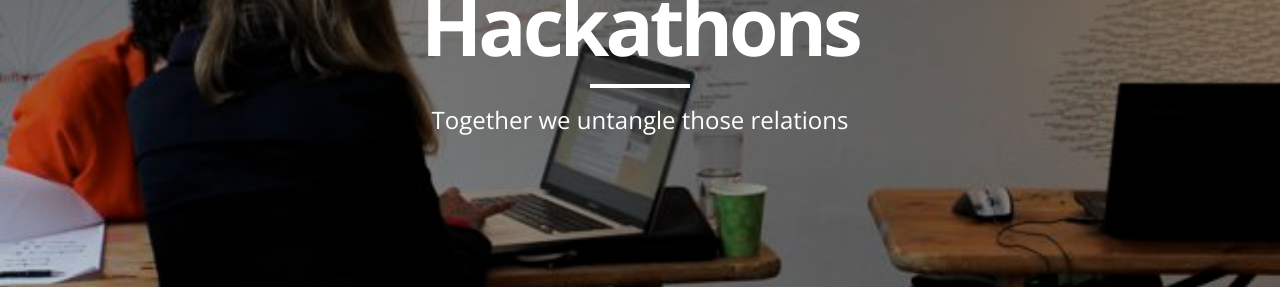
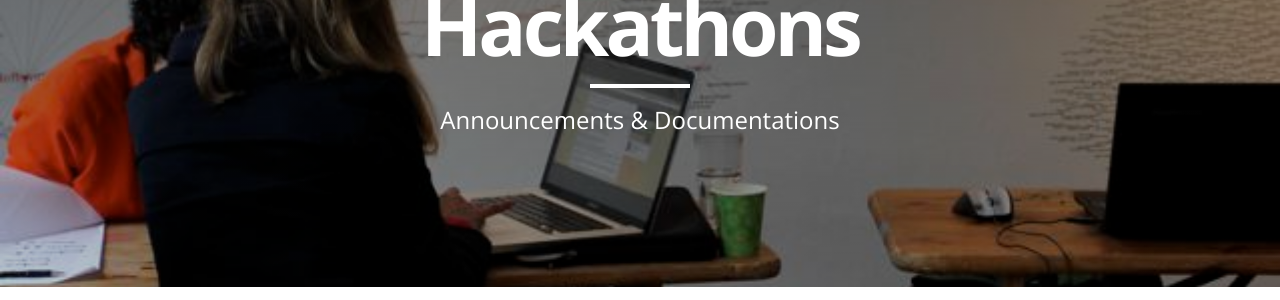
Before and after one commit to graphcommons/hackathons, a Jekyll site: the page built from index.html, in a window 1280 px wide. Shown: the part 257-557 px from the top of the page. Built offline with Jekyll 4.4.1, drawn with Linux system fonts in a browser that asks for light colours; nearby versions of some CDN libraries; the list of posts is cut into pages by our own code.

Commit message:
index subtitle updated

```diff
--- a/index.html
+++ b/index.html
@@ -1,6 +1,6 @@
 ---
 layout: page
-description: "Together we untangle those relations"
+description: "Announcements & Documentations"
 ---
 
 {% for post in paginator.posts %}
```
